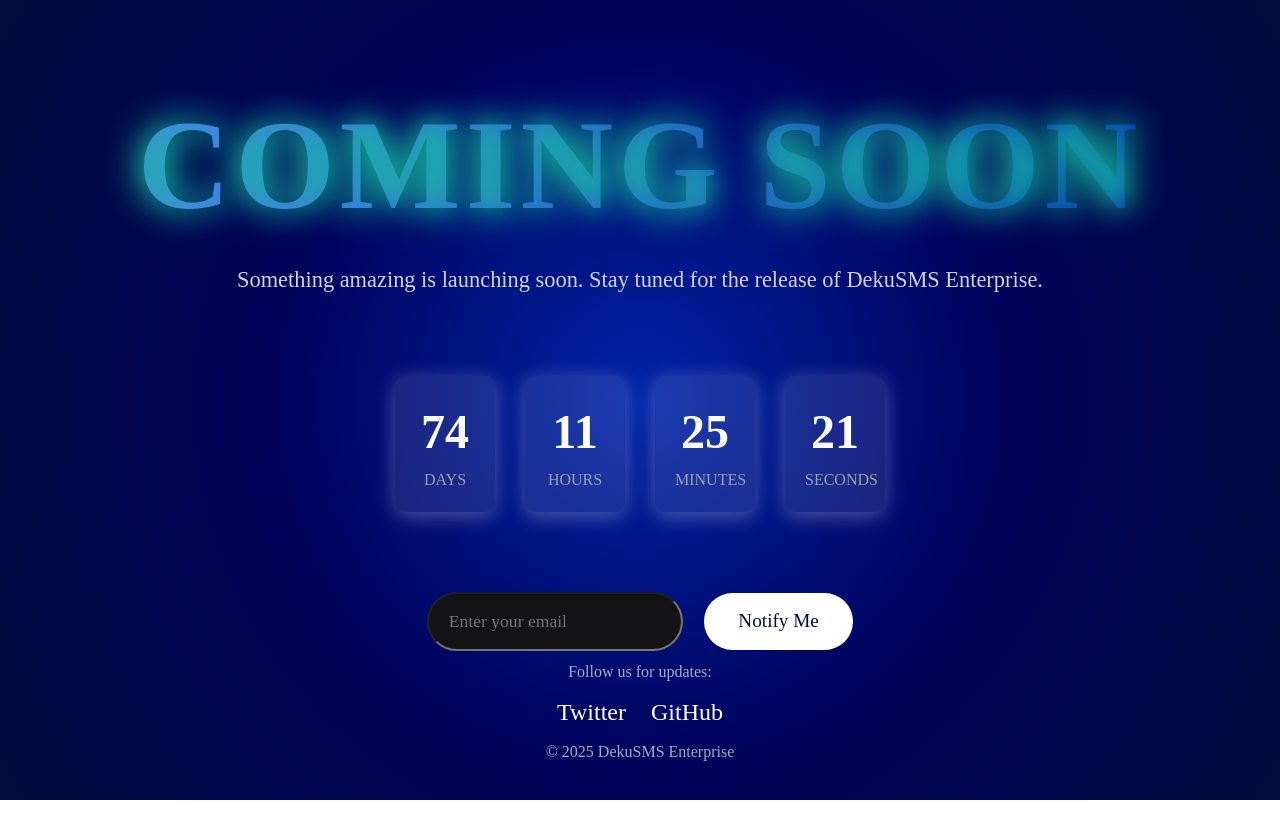
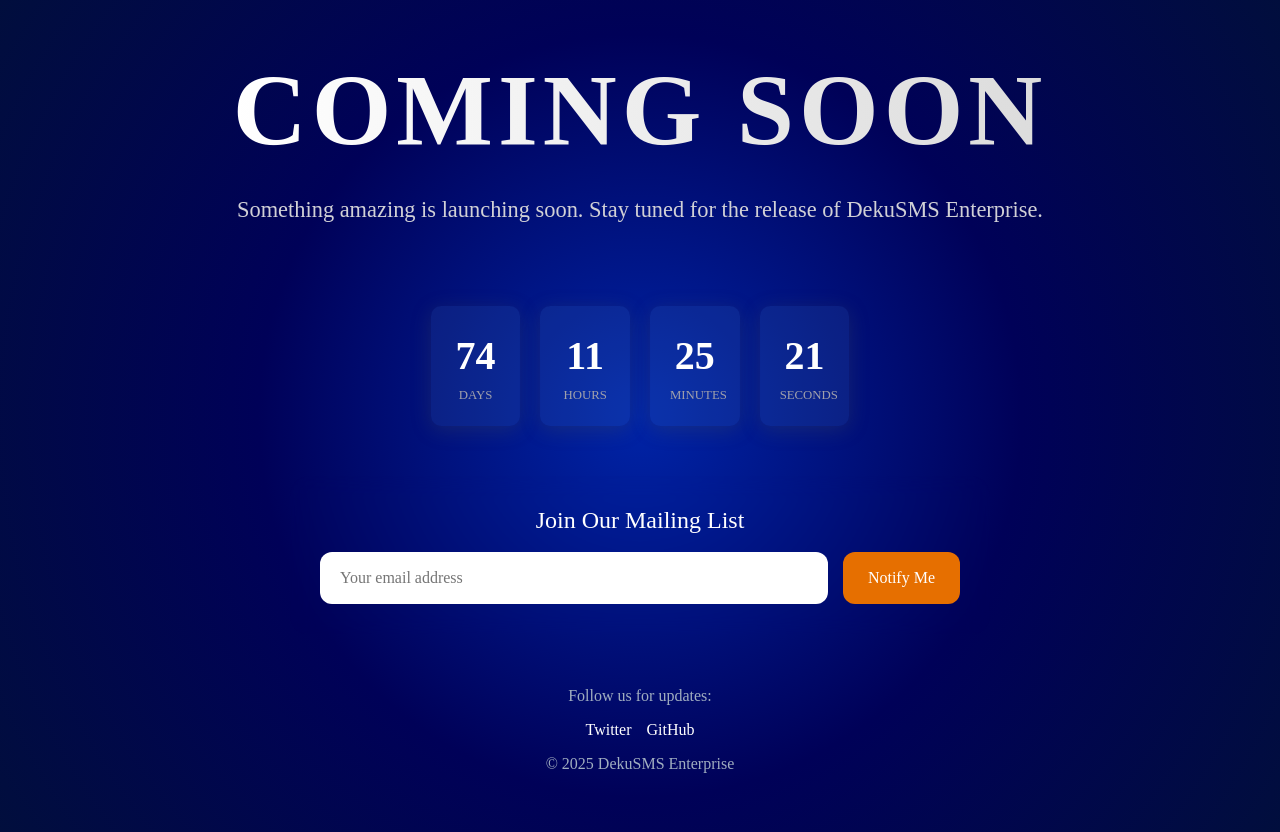
Before and after one commit to dekusms/DekuSMS-Website, a React (Vite) app: page /comingsoon in a window 1280 px wide. Before the commit the page ends 800 px from the top, so only its background shows below. Built offline with nearby package versions, Linux system fonts and the light colour scheme; no server answers.

Commit message:
update to deku fonts

```diff
--- a/src/App.css
+++ b/src/App.css
@@ -1,5 +1,5 @@
 * {
-    font-family: 'Unbounded', 'Mona Sans' !important;
+    font-family: 'Mona Sans', 'Unbounded';
     margin: 0;
     padding: 0;
     box-sizing: border-box;
@@ -27,7 +27,7 @@
 }
 
 .landing-content h1 {
-    font-size: 3.5rem;
+    font-size: 3rem;
     color: white;
     margin-bottom: 8px;
     font-family: 'Mona Sans', 'Unbounded';
@@ -38,6 +38,7 @@
     color: white;
     margin-bottom: 15px;
     margin-top: 35px;
+    font-family: 'Mona Sans', 'Unbounded';
 }
 
 .landing-buttons {
@@ -79,7 +80,7 @@
 
 .landing-image {
     flex: 1;
-    max-width: 500px;
+    max-width: 400px;
     text-align: right;
     padding-top: 10%;
 }
@@ -144,11 +145,31 @@
 }
 
 
+@media (max-width: 576px) {
+    .landing-content h1 {
+        font-size: 1.8rem;
+    }
+}
+
+@media (min-width: 577px) and (max-width: 768px) {
+    .landing-content h1 {
+        font-size: 2.5rem;
+    }
+}
+
+@media (min-width: 769px) {
+    .landing-content h1 {
+        font-size: 3rem;
+    }
+}
+
+
+
 
 /* ================= Gratitude Section ====================== */
 .gratitude {
     background: linear-gradient(135deg, #010e3d 100%, #022984 10%);
-    padding: 80px 20px;
+    padding: 50px 10px;
     text-align: center;
     display: flex;
     justify-content: center;
@@ -159,7 +180,7 @@
     background: #e9edf4;
     padding: 50px;
     width: 100%;
-    border-radius: 30px;
+    border-radius: 20px;
     box-shadow: 0 20px 50px rgba(0, 0, 0, 0.15);
     text-align: center;
     transition: transform 0.3s ease-in-out;
@@ -170,7 +191,7 @@
   }
 
   .gratitude-card h1 {
-    font-size: 3rem;
+    font-size: 2.5rem;
     font-weight: 900;
     color: #010e3d;
     position: relative;
@@ -178,7 +199,7 @@
     padding: 0.75rem 1.25rem;
     text-transform: capitalize;
     letter-spacing: 2px;
-    font-family: 'Unbounded', 'Mona Sans' !important;
+    font-family: 'Unbounded', 'Mona Sans';
     z-index: 1;
     line-height: 1.3;
   }
@@ -189,10 +210,10 @@
     color: #2a2a2a;
     margin-top: 30px;
     font-weight: 500;
-    max-width: 1000px;
+    max-width: 90%;
     margin-left: auto;
     margin-right: auto;
-    font-family: 'Unbounded', 'Mona Sans' !important;
+    font-family: 'Unbounded', 'Mona Sans';
     letter-spacing: 0.5px;
   }
 
@@ -253,7 +274,7 @@
 }
 
 .about-description .about-title{
-    text-align: start;
+    text-align:center;
     font-size: 20x;
     font-weight: bold;
     margin-bottom: 20px;
@@ -377,6 +398,32 @@
     }
 }
 
+
+.feature-more {
+    color: #d3d7e0;
+    font-size: 15px;
+    margin-top: 10px;
+    line-height: 1.7;
+  }
+
+  .read-more-btn {
+    margin-top: 12px;
+    padding: 6px 14px;
+    font-size: 14px;
+    background-color: #2ED3B7;
+    color: #010e3d;
+    border: none;
+    border-radius: 8px;
+    cursor: pointer;
+    font-weight: bold;
+    transition: background-color 0.3s ease;
+  }
+
+  .read-more-btn:hover {
+    background-color: #1bb8a0;
+  }
+
+
 /* ============== download =====================_*/
 .hover-lift {
     transition: transform 0.3s ease-in-out;
--- a/src/components/Download.jsx
+++ b/src/components/Download.jsx
@@ -38,7 +38,7 @@
   return (
     <section
       id="download"
-      className="py-5 bg-white text-center"
+      className="py-5 bg-white text-center d-flex align-items-center justify-content-center"
       style={{ minHeight: '50vh' }}
     >
       <div className="container">
@@ -54,7 +54,7 @@
                 href={option.href}
                 target="_blank"
                 rel="noopener noreferrer"
-                className={`d-flex align-items-center text-start p-4 rounded-4 border ${option.border} shadow-sm text-decoration-none text-dark bg-light h-100 transition hover-lift`}
+                className={`d-flex align-items-center text-start p-4 rounded-4 border ${option.border} shadow-sm text-decoration-none text-dark bg-light h-100 hover-lift`}
                 style={{
                   gap: "15px",
                   transition: "all 0.3s ease-in-out",
--- a/src/pages/ComingSoon.jsx
+++ b/src/pages/ComingSoon.jsx
@@ -14,11 +14,11 @@
         Seconds: Math.floor((difference / 1000) % 60),
       };
     }
-
     return timeLeft;
   };
 
   const [timeLeft, setTimeLeft] = useState(calculateTimeLeft());
+
   useEffect(() => {
     const timer = setInterval(() => setTimeLeft(calculateTimeLeft()), 1000);
     return () => clearInterval(timer);
@@ -36,6 +36,7 @@
       fontFamily: 'Arial, sans-serif',
       position: 'relative',
       overflow: 'hidden',
+      padding: '20px',
     }}>
 
       <div style={{
@@ -51,22 +52,24 @@
       }}></div>
 
       <div style={{ textAlign: 'center', padding: '30px' }}>
-        <h1 style={{
-          fontSize: '8rem',
+        <h1
+          style={{
+            fontSize: 'clamp(2.5rem, 8vw, 8rem)',
             fontWeight: '900',
             letterSpacing: '5px',
             textTransform: 'uppercase',
             color: 'transparent',
-          background: 'linear-gradient(to right, #577BFF,rgb(1, 39, 174))',
+            background: 'linear-gradient(to right, #ffffff, #dcdcdc)',
             backgroundClip: 'text',
             WebkitBackgroundClip: 'text',
-          animation: 'glowingText 2s ease-in-out infinite alternate',
             marginBottom: '20px',
-        }}>
+          }}
+        >
           Coming Soon
         </h1>
+
         <p style={{
-          fontSize: '1.4rem',
+          fontSize: 'clamp(1rem, 2vw, 1.4rem)',
           fontWeight: '400',
           color: '#D1D1D6',
           marginBottom: '50px',
@@ -74,132 +77,138 @@
           Something amazing is launching soon. Stay tuned for the release of DekuSMS Enterprise.
         </p>
       </div>
+
       <div style={{
         display: 'flex',
+        flexWrap: 'wrap',
         justifyContent: 'center',
-        gap: '30px',
+        gap: '20px',
         marginBottom: '50px',
       }}>
-
         {Object.entries(timeLeft).map(([unit, value]) => (
           <div key={unit} style={{
-            backgroundColor: 'rgba(255, 255, 255, 0.1)',
+            flex: '1 1 80px',
+            maxWidth: '100px',
+            minWidth: '70px',
             padding: '20px',
             borderRadius: '10px',
-            boxShadow: '0 4px 20px rgba(255, 255, 255, 0.3)',
+            backgroundColor: 'rgba(109, 171, 216, 0.1)',
+            boxShadow: '0 4px 20px rgba(71, 78, 83, 0.3)',
+            textAlign: 'center',
             transition: 'all 0.3s ease-in-out',
             cursor: 'pointer',
-            width: '100px',
-            textAlign: 'center',
-            textTransform: 'uppercase',
             color: '#15B79E',
           }}
-          onMouseEnter={(e) => e.target.style.transform = 'scale(1.1)'}
-          onMouseLeave={(e) => e.target.style.transform = 'scale(1)'}>
-
-            <div style={{
-              fontSize: '3rem',
-              fontWeight: '700',
-              color: '#fff',
-            }}>
+            onMouseEnter={(e) => e.currentTarget.style.transform = 'scale(1.1)'}
+            onMouseLeave={(e) => e.currentTarget.style.transform = 'scale(1)'}>
+            <div style={{ fontSize: '2.5rem', fontWeight: '700', color: '#fff' }}>
               {String(value).padStart(2, '0')}
             </div>
-            <div style={{
-              fontSize: '1rem',
-              color: '#A0A0AB',
-            }}>
+            <div style={{ fontSize: '0.8rem', color: '#A0A0AB', textTransform: 'uppercase' }}>
               {unit}
             </div>
           </div>
         ))}
       </div>
 
-
+      <div style={{
+        width: '100%',
+        maxWidth: '700px',
+        margin: '0 auto 30px auto',
+        padding: '30px',
+        borderRadius: '20px',
+        backdropFilter: 'blur(10px)',
+        display: 'flex',
+        flexDirection: 'column',
+        alignItems: 'center',
+        gap: '10px',
+      }}>
+        <h3 style={{ color: 'white', fontSize: 'clamp(1rem, 2vw, 1.5rem)', textAlign: 'center' }}>
+          Join Our Mailing List
+        </h3>
 
         <div style={{
-  maxWidth: '800px',
-  marginBottom: '60px',
-  padding: '0 20px',
-  borderRadius: '15px',
           display: 'flex',
-  justifyContent: 'space-between',
-  padding: '30px',
-  alignItems: 'center',
+          flexDirection: 'row',
+          flexWrap: 'wrap',
+          justifyContent: 'center',
+          gap: '15px',
+          width: '100%',
         }}>
           <input
             type="email"
-    placeholder="Enter your email"
+            placeholder="Your email address"
             style={{
+              flex: '1 1 60px',
+              minWidth: '100px',
               padding: '14px 20px',
-      fontSize: '1.1rem',
-      borderRadius: '30px',
-      border: '2px solidrgb(176, 227, 219)',
-      marginRight: '20px',
-      width: '60%',
-      backgroundColor: '#131316',
-      color: '#fff',
+              fontSize: '1rem',
+              borderRadius: '12px',
+              border: 'none',
               outline: 'none',
-      transition: 'all 0.3s ease-in-out',
-      boxSizing: 'border-box',
+              backgroundColor: 'white',
+              color: '#010e3d',
+              transition: 'border-color 0.3s ease, box-shadow 0.3s ease',
             }}
-    onFocus={(e) => e.target.style.borderColor = '#577BFF'}
-    onBlur={(e) => e.target.style.borderColor = '#15B79E'}
+            onFocus={(e) => {
+              e.target.style.borderColor = '#577BFF';
+              e.target.style.boxShadow = '0 0 5px #577BFF';
+            }}
+            onBlur={(e) => {
+              e.target.style.borderColor = 'transparent';
+              e.target.style.boxShadow = 'none';
+            }}
           />
+
           <button
             style={{
-      backgroundColor: 'white',
-      color: '#010e3d',
-      padding: '14px 30px',
-      borderRadius: '30px',
+              padding: '14px 25px',
+              fontSize: '16px',
+              borderRadius: '12px',
               border: 'none',
-      fontSize: '1.2rem',
-      width: '35%',
+              backgroundColor: '#E66F00',
+              color: 'white',
               cursor: 'pointer',
-      transition: 'background-color 0.3s ease-in-out, transform 0.2s ease',
-      boxSizing: 'border-box',
+              transition: 'all 0.3s ease-in-out',
+              whiteSpace: 'nowrap',
             }}
             onMouseEnter={(e) => {
-      e.target.style.backgroundColor = '#0E9384';
-      e.target.style.transform = 'scale(1.05)';
+              e.target.style.backgroundColor = '#010e3d';
+              e.target.style.transform = 'translateY(-2px)';
             }}
             onMouseLeave={(e) => {
-      e.target.style.backgroundColor = '#15B79E';
-      e.target.style.transform = 'scale(1)';
+              e.target.style.backgroundColor = '#E66F00';
+              e.target.style.transform = 'translateY(0)';
             }}
           >
             Notify Me
           </button>
         </div>
-
+      </div>
 
       <footer style={{
-        position: 'absolute',
-        bottom: '20px',
-        fontSize: '1rem',
+        marginTop: 'auto',
+        width: '100%',
         color: '#A0AEC0',
-        width: '100%',
-        padding: '0 20px',
+        display: 'flex',
+        flexDirection: 'column',
+        alignItems: 'center',
+        justifyContent: 'center',
+        fontSize: 'clamp(0.8rem, 2vw, 1rem)',
         textAlign: 'center',
+        padding: '20px',
       }}>
-        <div>
-          <p style={{ margin: '0' }}>Follow us for updates:</p>
+        <p style={{ margin: 0 }}>Follow us for updates:</p>
         <div style={{
           display: 'flex',
           justifyContent: 'center',
-            gap: '25px',
+          alignItems: 'center',
+          gap: '15px',
           marginTop: '10px',
+          flexWrap: 'wrap',
         }}>
-            <a href="https://twitter.com/dekusms" target="_blank" rel="noopener noreferrer" style={{
-              color: '#fff',
-              textDecoration: 'none',
-              fontSize: '1.5rem',
-            }}>Twitter</a>
-            <a href="https://github.com/dekusms" target="_blank" rel="noopener noreferrer" style={{
-              color: '#fff',
-              textDecoration: 'none',
-              fontSize: '1.5rem',
-            }}>GitHub</a>
-          </div>
+          <a href="https://twitter.com/dekusms" target="_blank" rel="noopener noreferrer" style={{ color: '#fff', textDecoration: 'none' }}>Twitter</a>
+          <a href="https://github.com/dekusms" target="_blank" rel="noopener noreferrer" style={{ color: '#fff', textDecoration: 'none' }}>GitHub</a>
         </div>
         <p style={{ marginTop: '10px' }}>© {new Date().getFullYear()} DekuSMS Enterprise</p>
       </footer>
@@ -215,7 +224,6 @@
           100% { text-shadow: 0 0 30px #15B79E, 0 0 45px #15B79E; }
         }
       `}</style>
-
     </div>
   );
 };
```
Also changed, not shown: public/locales/en/dekusms.json (+9 -10 lines), src/components/About.jsx (+37 -13 lines). Lines whose indentation alone changed are shown as unchanged.
